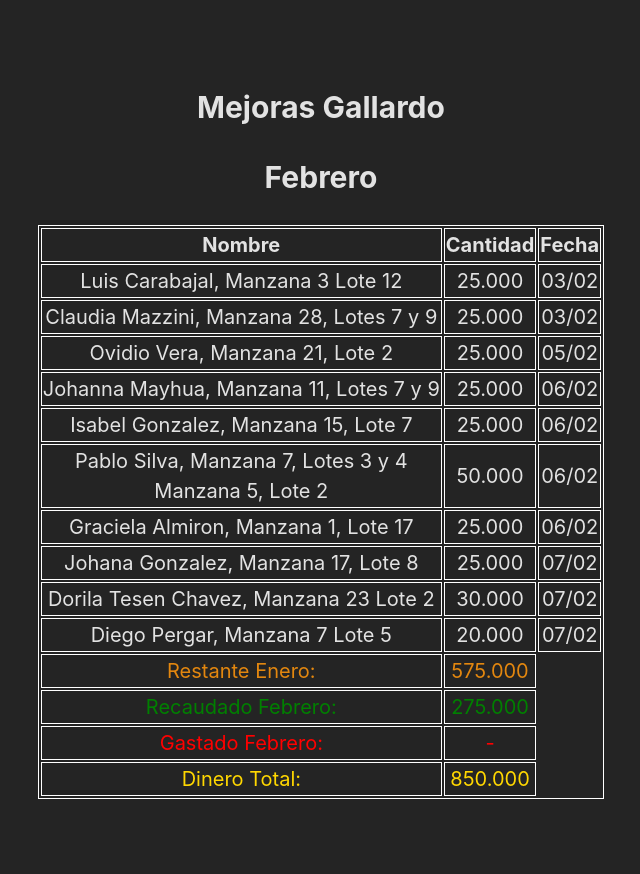
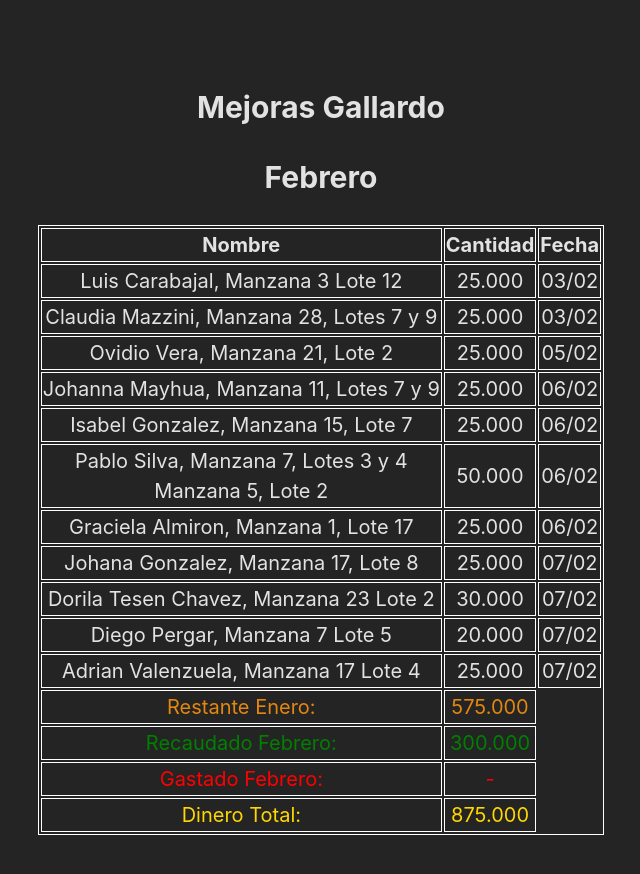
Before and after one commit to Dynezel/mejoras-gallardo, a React (Vite) app: page / in a window 1280 px wide. Shown: the top 874 px of the page, without its empty margins (319-959 px from the left). Built offline with nearby package versions, Linux system fonts and the light colour scheme.

Commit message:
Pago nuevo

```diff
--- a/src/Meses/Febrero.jsx
+++ b/src/Meses/Febrero.jsx
@@ -63,13 +63,18 @@ export default function Febrero() {
         <td>20.000</td>
         <td>07/02</td>
       </tr>
+      <tr>
+        <td>Adrian Valenzuela, Manzana 17 Lote 4</td>
+        <td>25.000</td>
+        <td>07/02</td>
+      </tr>
       <tr className="restante">
         <td>Restante Enero:</td>
         <td>575.000</td>
       </tr>
       <tr className="recaudado">
         <td>Recaudado Febrero:</td>
-        <td>275.000</td>
+        <td>300.000</td>
       </tr>
       <tr className="gastado">
         <td>Gastado Febrero:</td>
@@ -77,7 +82,7 @@ export default function Febrero() {
       </tr>
       <tr className="actual">
         <td>Dinero Total:</td>
-        <td>850.000</td>
+        <td>875.000</td>
       </tr>
     </table>
     </>
```
